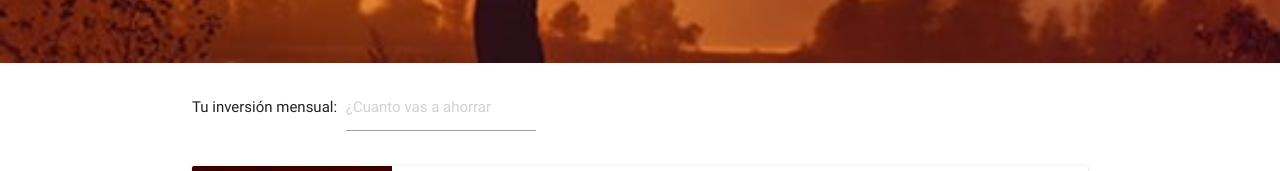
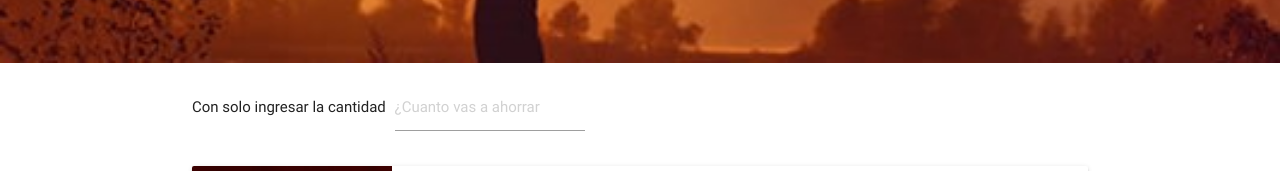
Before and after one commit to MarioHdpz/urgoals, a website: page views/search.html in a window 1280 px wide. Shown: the part 733-904 px from the top of the page. Drawn offline with nearby package versions, Linux system fonts and the light colour scheme.

Commit message:
styles changes

```diff
--- a/views/search.html
+++ b/views/search.html
@@ -28,8 +28,8 @@
     </section>
     <div class="container">
       <div class="row">
-        <div class="col s12">
-          Tu inversión mensual:
+        <div class="col s12 m12">
+          Con solo ingresar la cantidad
           <div class="input-field inline">
             <input id="ingresoMensual" type="number"placeholder="¿Cuanto vas a ahorrar">
           </div>
```
